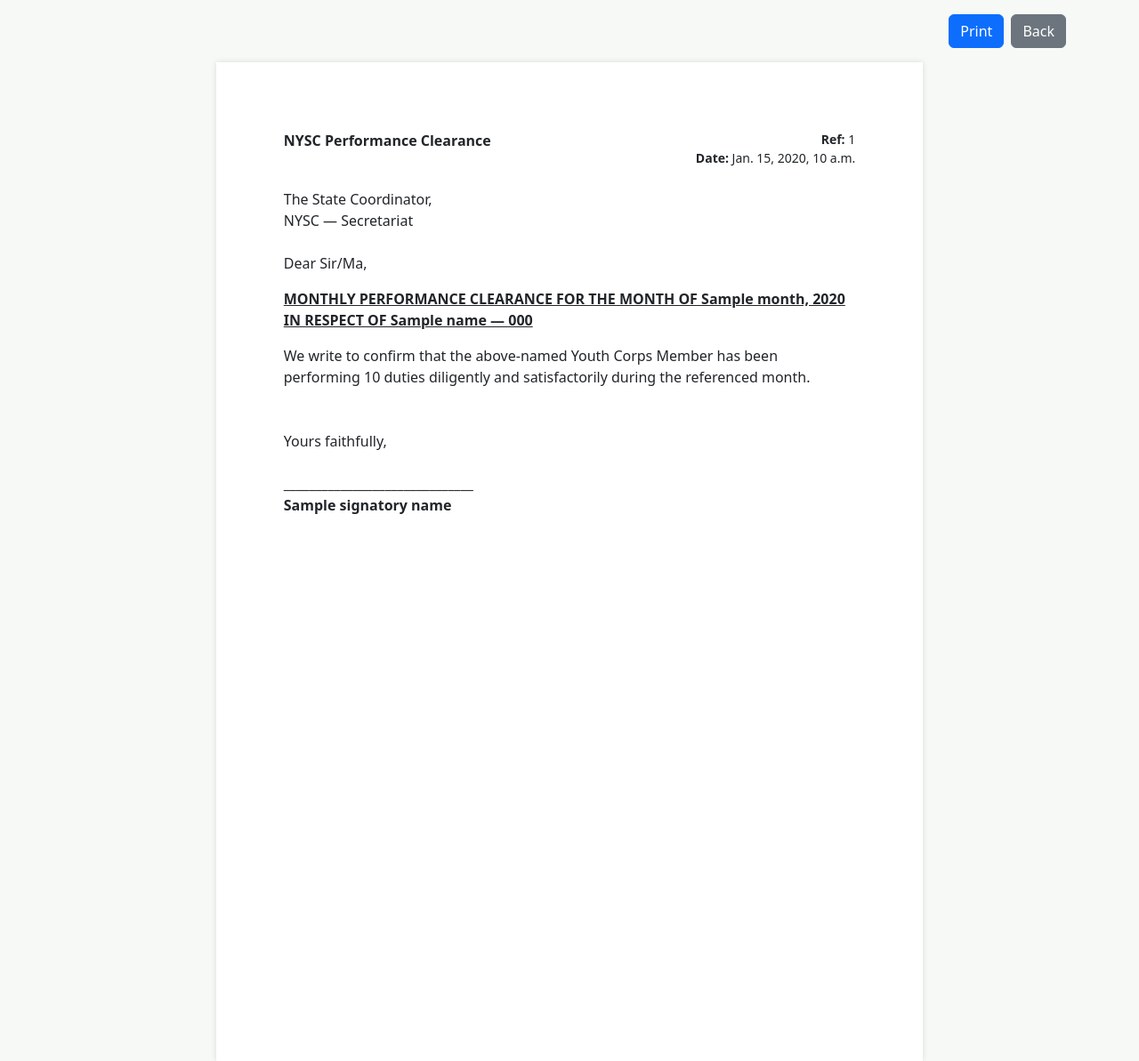
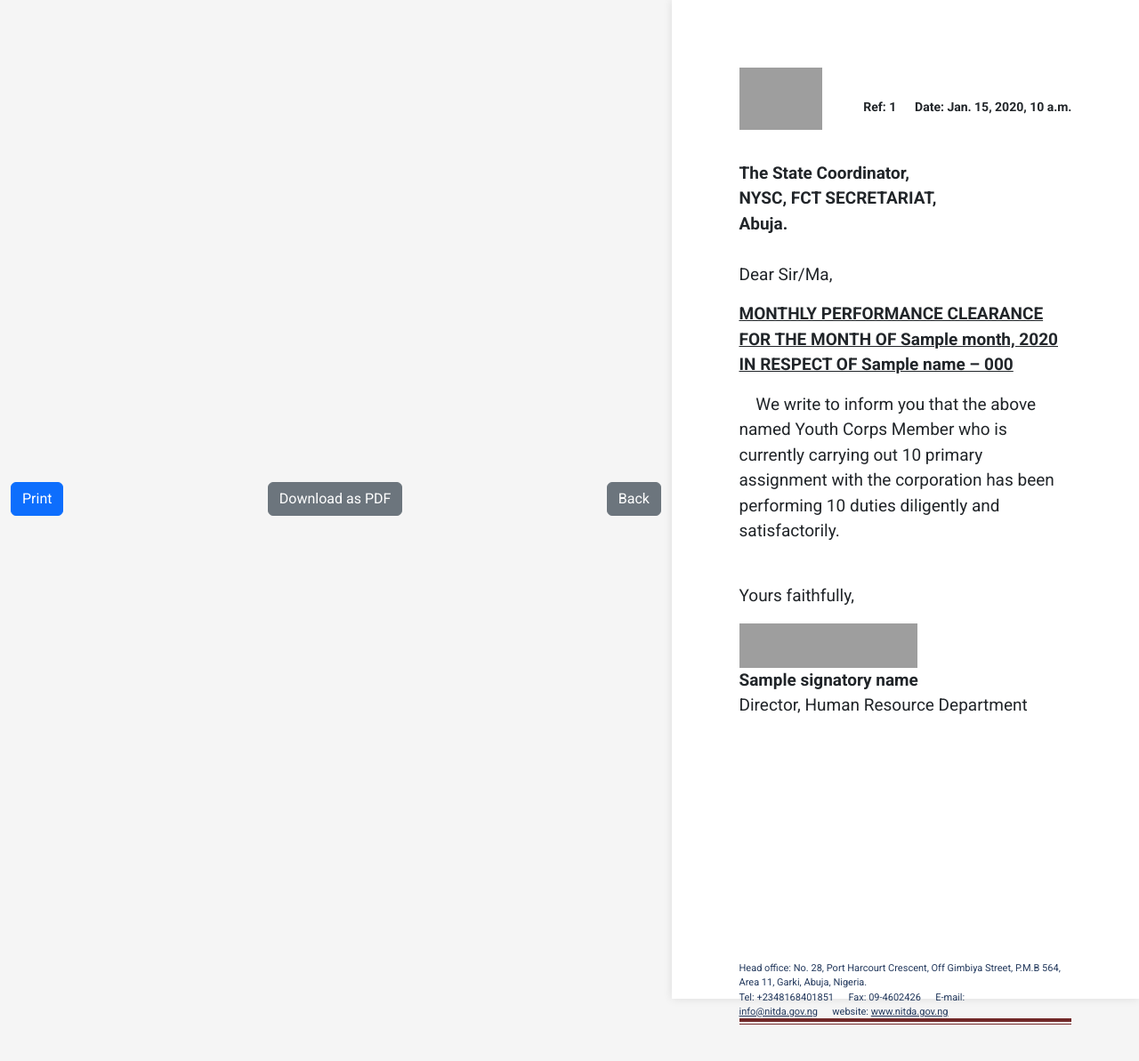
Before and after one commit to Hhkwairanga/nyscClearance, a Django app: template nyscClearance_backend/templates/performance_clearance.html in a window 1280 px wide. Shown: the whole page at 89% size. After the commit the page ends 1152 px from the top, so only its background shows below. Run offline with Django 5.2, Linux system fonts and the light colour scheme; the template is opened without the code that fills it: most values are stand-ins (such as "Sample title", 1, 10 or a date in 2020); some libraries are stand-ins or nearby versions; grey boxes are pictures that could not be loaded.

Commit message:
performance clearance: match provided template layout exactly; keep button placement above page; adapt to Django static tags

```diff
--- a/nyscClearance_backend/templates/performance_clearance.html
+++ b/nyscClearance_backend/templates/performance_clearance.html
@@ -1,47 +1,181 @@
 <!DOCTYPE html>
 <html lang="en">
 <head>
-  <meta charset="UTF-8" />
-  <meta name="viewport" content="width=device-width, initial-scale=1.0" />
-  <title>Performance Clearance</title>
-  <link href="https://cdn.jsdelivr.net/npm/bootstrap@5.3.2/dist/css/bootstrap.min.css" rel="stylesheet" />
+  <meta charset="UTF-8">
+  <meta name="viewport" content="width=device-width, initial-scale=1.0">
+  <title>Performance Clearance - Corpers and Interns Manager</title>
+  {% load static %}
+  <link rel="icon" href="{% static 'favicon.ico' %}">
+  <link href="https://cdn.jsdelivr.net/npm/bootstrap@5.3.0-alpha1/dist/css/bootstrap.min.css" rel="stylesheet">
+  <link href="https://cdnjs.cloudflare.com/ajax/libs/font-awesome/6.1.1/css/all.min.css" rel="stylesheet" integrity="sha512-KfkfwYDsLkIlwQp6LFnl8zNdLGxu9YAA1QvwINks4PhcElQSvqcyVLLD9aMhXd13uQjoXtEKNosOWaZqXgel0g==" crossorigin="anonymous" referrerpolicy="no-referrer" />
+  <link rel="preconnect" href="https://fonts.googleapis.com">
+  <link rel="preconnect" href="https://fonts.gstatic.com" crossorigin>
+  <link href="https://fonts.googleapis.com/css2?family=Roboto:ital,wght@0,100;0,300;0,400;0,500;0,700;0,900;1,100;1,300;1,400;1,500;1,700&display=swap" rel="stylesheet">
+  <link href="{% static 'css/styles.css' %}" rel="stylesheet">
   <style>
-    body { background:#f7f9f6; font-size: 16px; }
-    .a4-page { width: 210mm; min-height: 297mm; background: #fff; margin: 0 auto; box-shadow: 0 0 6px rgba(0,0,0,.12); }
-    .page-pad { padding: 20mm; }
-    @media print { .no-print { display:none } .a4-page, body { box-shadow: none } }
-    .underline { text-decoration: underline; }
+    body {
+      font-family: 'Roboto', sans-serif;
+      font-size: 19px;
+      margin: 0;
+      padding: 0;
+      box-sizing: border-box;
+      display: flex;
+      justify-content: center;
+      align-items: center;
+      min-height: 100vh;
+      background-color: #f5f5f5;
+    }
+
+    .footer-container {
+      margin-top: 200px;
+    }
+
+    .footer-text {
+      color: #23395d;
+      font-size: 11px;
+      line-height: 1.5;
+      margin-bottom: 3px;
+    }
+
+    .footer-line {
+      border-top: 3pt solid hsl(0, 48%, 30%);
+      margin-top: -5px;
+      width: 100%;
+    }
+
+    .footer-line1 {
+      border-top: 1pt solid hsl(0, 48%, 30%);
+      margin-top: 2px;
+      width: 100%;
+    }
+
+    .no-space {
+      margin-bottom: 0;
+    }
+
+    .buttons {
+      display: flex;
+      justify-content: space-between;
+      margin-bottom: 20px;
+    }
+
+    .a4-page {
+      width: 210mm;
+      height: 297mm;
+      padding: 20mm;
+      background: white;
+      box-shadow: 0 0 10px rgba(0, 0, 0, 0.1);
+    }
+
+    @page {
+      size: A4;
+      margin: 0;
+    }
+
+    @media print {
+      .buttons {
+        display: none;
+      }
+
+      body, .a4-page {
+        margin: 0;
+        box-shadow: none;
+        width: 210mm;
+        height: 297mm;
+        display: block;
+      }
+
+      .underline-print {
+        text-decoration: underline !important;
+      }
+
+      /* Hide header and footer in print preview (Safari) */
+      @page {
+        margin: 0;
+      }
+
+      body::before,
+      body::after {
+        content: none !important;
+      }
+      .underline-print {
+      text-decoration: underline;
+    }
+
+    .bold-subject {
+      font-weight: bold;
+    }
+  }
+
+
   </style>
+  <script src="https://cdnjs.cloudflare.com/ajax/libs/jspdf/2.4.0/jspdf.umd.min.js"></script>
+  <script src="https://cdnjs.cloudflare.com/ajax/libs/html2canvas/1.4.1/html2canvas.min.js"></script>
+  <script>
+    function downloadPDF() {
+      const { jsPDF } = window.jspdf;
+      const doc = new jsPDF();
+
+      // Hide buttons before capturing
+      document.querySelector('.buttons').style.display = 'none';
+
+      // Use HTML2Canvas to convert the page to an image
+      html2canvas(document.querySelector('.a4-page'), {
+        scale: 2,
+        useCORS: true,
+        backgroundColor: null,
+        ignoreElements: (element) => element.classList.contains('ignore-pdf')
+      }).then(canvas => {
+        const imgData = canvas.toDataURL('image/png');
+        doc.addImage(imgData, 'PNG', 0, 0, 210, 297);
+        doc.save('performance_clearance.pdf');
+
+        // Show buttons again after capturing
+        document.querySelector('.buttons').style.display = 'flex';
+      });
+    }
+  </script>
 </head>
 <body>
-  <div class="container my-3 no-print">
-    <div class="d-flex gap-2 justify-content-end">
+  <!-- Keep button placement above the page, as requested -->
+  <div class="container my-3 buttons ignore-pdf">
+    <div class="d-flex w-100 justify-content-between">
       <button onclick="window.print()" class="btn btn-primary">Print</button>
+      <button onclick="downloadPDF()" class="btn btn-secondary">Download as PDF</button>
       <button onclick="window.history.back()" class="btn btn-secondary">Back</button>
     </div>
   </div>
   <div class="a4-page">
-    <div class="page-pad">
-      <div class="d-flex justify-content-between align-items-start mb-4">
+    <div class="row">
+      <div class="col-12">
+        <div class="d-flex justify-content-between align-items-center">
+          <img src="{% static 'images/logo_.png' %}" alt="Logo" style="height: 70px; margin-bottom: 35px;">
+          <p class="text-end" style="font-size: 14px;"><strong>Ref: {{ reference_number }}&nbsp;&nbsp;&nbsp;&nbsp;&nbsp;&nbsp;Date: {{ date }}</strong></p>
+        </div>
+        <p class="no-space"><strong>The State Coordinator,</strong></p>
+        <p class="no-space"><strong>NYSC, FCT SECRETARIAT,</strong></p>
+        <p class="no-space"><strong>Abuja.</strong></p>
+        <br>
+        <p>Dear Sir/Ma,</p>
+        <p class="underline-print"><strong class="bold-subject"><u class="bold-subject">MONTHLY PERFORMANCE CLEARANCE FOR THE MONTH OF {{ month }}, {{ year }} IN RESPECT OF {{ name }} – {{ state_code }}</u></strong></p>
+        <p>&nbsp;&nbsp;&nbsp;&nbsp;We write to inform you that the above named Youth Corps Member who is currently carrying out {{ pronoun }} primary assignment with the corporation has been performing {{ pronoun }} duties diligently and satisfactorily.</p>
+        <br>
+        <p>Yours faithfully,</p>
+        <img src="{% static 'uploads/' %}{{ signature }}" alt="Signature" style="height: 50px; width: 200px;">
+        <p class="no-space"><strong>{{ signatory_name }}</strong></p>
+        <p>Director, Human Resource Department</p>
+        <br>
+        <br>
         <div>
-          <div class="fw-bold">NYSC Performance Clearance</div>
+          <div class="footer-container">
+            <p class="footer-text">
+              Head office: No. 28, Port Harcourt Crescent, Off Gimbiya Street, P.M.B 564, Area 11, Garki, Abuja, Nigeria.<br>
+              Tel: +2348168401851&nbsp;&nbsp;&nbsp;&nbsp;&nbsp;&nbsp;Fax: 09-4602426&nbsp;&nbsp;&nbsp;&nbsp;&nbsp;&nbsp;E-mail: <a href="info@nitda.gov.ng" class="footer-text">info@nitda.gov.ng</a>&nbsp;&nbsp;&nbsp;&nbsp;&nbsp;&nbsp;website: <a href="http://www.nitda.gov.ng" class="footer-text">www.nitda.gov.ng</a>
+            </p>
+            <div class="footer-line"></div>
+            <div class="footer-line1"></div>
+          </div>
         </div>
-        <div class="text-end small"><strong>Ref:</strong> {{ reference_number }}<br/><strong>Date:</strong> {{ date }}</div>
-      </div>
-
-      <div class="mb-4">
-        <div class="mb-0">The State Coordinator,</div>
-        <div class="mb-0">NYSC — Secretariat</div>
-      </div>
-
-      <p>Dear Sir/Ma,</p>
-      <p class="fw-bold underline">MONTHLY PERFORMANCE CLEARANCE FOR THE MONTH OF {{ month }}, {{ year }} IN RESPECT OF {{ name }} — {{ state_code }}</p>
-      <p>We write to confirm that the above-named Youth Corps Member has been performing {{ pronoun }} duties diligently and satisfactorily during the referenced month.</p>
-
-      <div class="mt-5">
-        <div>Yours faithfully,</div>
-        <div class="mt-4">______________________________</div>
-        <div><strong>{{ signatory_name }}</strong></div>
       </div>
     </div>
   </div>
```
